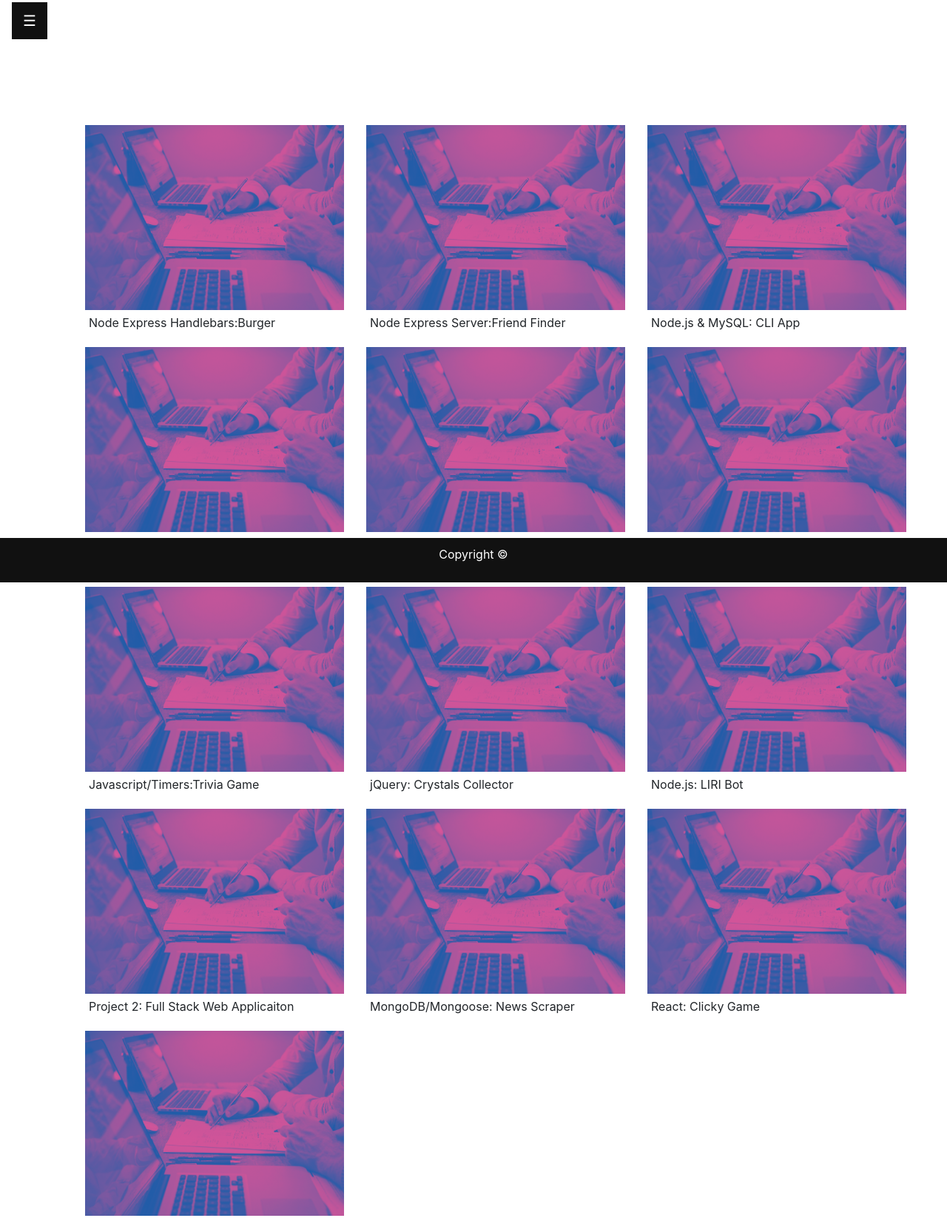
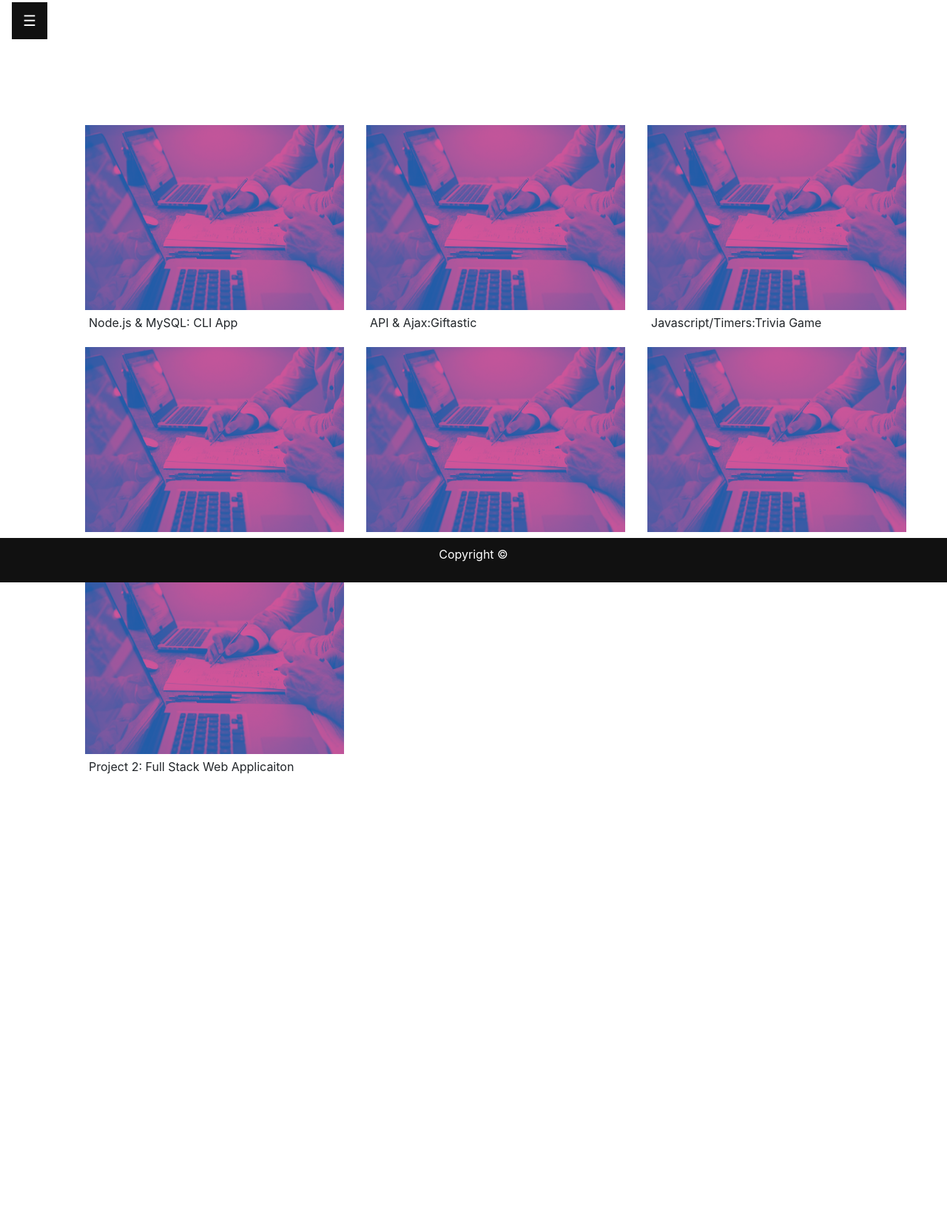
Before and after one commit to holdthecode0299/basicPortfolio, a plain HTML site: page assets/portfolio.html in a window 1280 px wide. Shown: the part 13-1659 px from the top of the page at 74% size. After the commit the page ends 1282 px from the top, so only its background shows below. Drawn offline with nearby package versions, Linux system fonts and the light colour scheme.

Commit message:
<updates>

```diff
--- a/assets/portfolio.html
+++ b/assets/portfolio.html
@@ -12,7 +12,7 @@
 <header>
     <div id="mySidebar" class="sidebar">
         <a href="javascript:void(0)" class="closebtn" onclick="closeNav()">×</a>
-        <a href="./index.html">Home</a>
+        <a href="../index.html">Home</a>
         <a href="./about.html">About</a>
         <a href="./portfolio.html">Portfolio</a>
         <a href="./contact.html">Contact</a>
@@ -39,51 +39,64 @@
 
     <div class="container">
         <div class="row">
-            <div class="col s12 m6 l3"><img src="img/duotone.png" alt="pages" height=250 width=350>
+            <!-- <div class="col s12 m6 l3"><img src="img/duotone.png" alt="pages" height=250 width=350>
                 <p>Node Express Handlebars:Burger</p>
             </div>
             <div class="col s12 m6 l3"><img src="img/duotone.png" alt="pages" height=250 width=350>
                 <p>Node Express Server:Friend Finder</p>
-            </div>
-            <div class="col s12 m6 l3"><img src="img/duotone.png" alt="pages" height=250 width=350>
+            </div> -->
+            <div class="col s12 m6 l3"><a href="https://drive.google.com/file/d/1FsChkM_gO83V2ZU74UJPQLUoky_CwUKN/view">
+                <img src="img/duotone.png" alt="pages" height=250 width=350></a>
                 <p>Node.js & MySQL: CLI App </p>
             </div>
-            <div class="col s12 m6 l3"><img src="img/duotone.png" alt="pages" height=250 width=350>
+            <!-- <div class="col s12 m6 l3"><a href="">
+                <img src="img/duotone.png" alt="pages" height=250 width=350></a>
                 <p><strong>Project #1: Server-Side API's/Agile Software Dev</strong></p>
-            </div>
-            <div class="col s12 m6 l3"><img src="img/duotone.png" alt="pages" height=250 width=350>
+            </div> -->
+            <!-- <div class="col s12 m6 l3"><img src="img/duotone.png" alt="pages" height=250 width=350>
                 <p>Firebase/jQuery: Rock Paper Scissors</p>
-            </div>
-            <div class="col s12 m6 l3"><img src="img/duotone.png" alt="pages" height=250 width=350>
+            </div> -->
+            <div class="col s12 m6 l3"><a href="https://holdthecode0299.github.io/giftastic/">
+            <img src="img/duotone.png" alt="pages" height=250 width=350></a>
                 <p>API & Ajax:Giftastic</p>
             </div>
-            <div class="col s12 m6 l3"><img src="img/duotone.png" alt="pages" height=250 width=350>
+            <div class="col s12 m6 l3"><a href=" https://holdthecode0299.github.io/TriviaGame/">
+            <img src="img/duotone.png" alt="pages" height=250 width=350></a>
                 <p>Javascript/Timers:Trivia Game</p>
+
             </div>
-            <div class="col s12 m6 l3"><img src="img/duotone.png" alt="pages" height=250 width=350>
+            <div class="col s12 m6 l3"><a href=" https://holdthecode0299.github.io/wordGuess/">
+                <img src="img/duotone.png" alt="pages" height=250 width=350></a>
+                    <p>Javascript: Word Guess</p>
+
+                </div>
+            <div class="col s12 m6 l3"><a href="https://holdthecode0299.github.io/crystalCollector/ ">
+                <img src="img/duotone.png" alt="pages" height=250 width=350></a>
                 <p>jQuery: Crystals Collector</p>
             </div>
-            <div class="col s12 m6 l3"><img src="img/duotone.png" alt="pages" height=250 width=350>
+            <div class="col s12 m6 l3"><a href=" https://drive.google.com/file/d/1HLm47SuIwnU1z-89p8HSlYrPCsesw8TK/view?usp=sharing">
+                <img src="img/duotone.png" alt="pages" height=250 width=350></a>
                 <p>Node.js: LIRI Bot</p>
             </div>
-            <div class="col s12 m6 l3"><img src="img/duotone.png" alt="pages" height=250 width=350>
+            <div class="col s12 m6 l3"><a href="https://statue-quest.herokuapp.com/">
+                <img src="img/duotone.png" alt="pages" height=250 width=350></a>
                 <p>Project 2: Full Stack Web Applicaiton</p>
             </div>
-            <div class="col s12 m6 l3"><img src="img/duotone.png" alt="pages" height=250 width=350>
+            <!-- <div class="col s12 m6 l3"><img src="img/duotone.png" alt="pages" height=250 width=350>
                 <p>MongoDB/Mongoose: News Scraper</p>
-            </div>
-            <div class="col s12 m6 l3"><img src="img/duotone.png" alt="pages" height=250 width=350>
+            </div> -->
+            <!-- <div class="col s12 m6 l3"><img src="img/duotone.png" alt="pages" height=250 width=350>
                 <p>React: Clicky Game</p>
-            </div>
-            <div class="col s12 m6 l3"><img src="img/duotone.png" alt="pages" height=250 width=350>
+            </div> -->
+            <!-- <div class="col s12 m6 l3"><img src="img/duotone.png" alt="pages" height=250 width=350>
                 <p>Project 3: Full Stack Web Application</p>
-            </div>
+            </div> -->
             <!-- Commisioned Pieces  -->
 
         </div>
 
     </div>
-    <!-- <a href="https://holdthecode0299.github.io/wordGuess/"></a> -->
+
 
     <script src="https://code.jquery.com/jquery-3.3.1.slim.min.js"
         integrity="sha384-q8i/X+965DzO0rT7abK41JStQIAqVgRVzpbzo5smXKp4YfRvH+8abtTE1Pi6jizo"
```
Also changed, not shown: assets/about.html (+1 -1 lines), assets/contact.html (+4 -1 lines).
